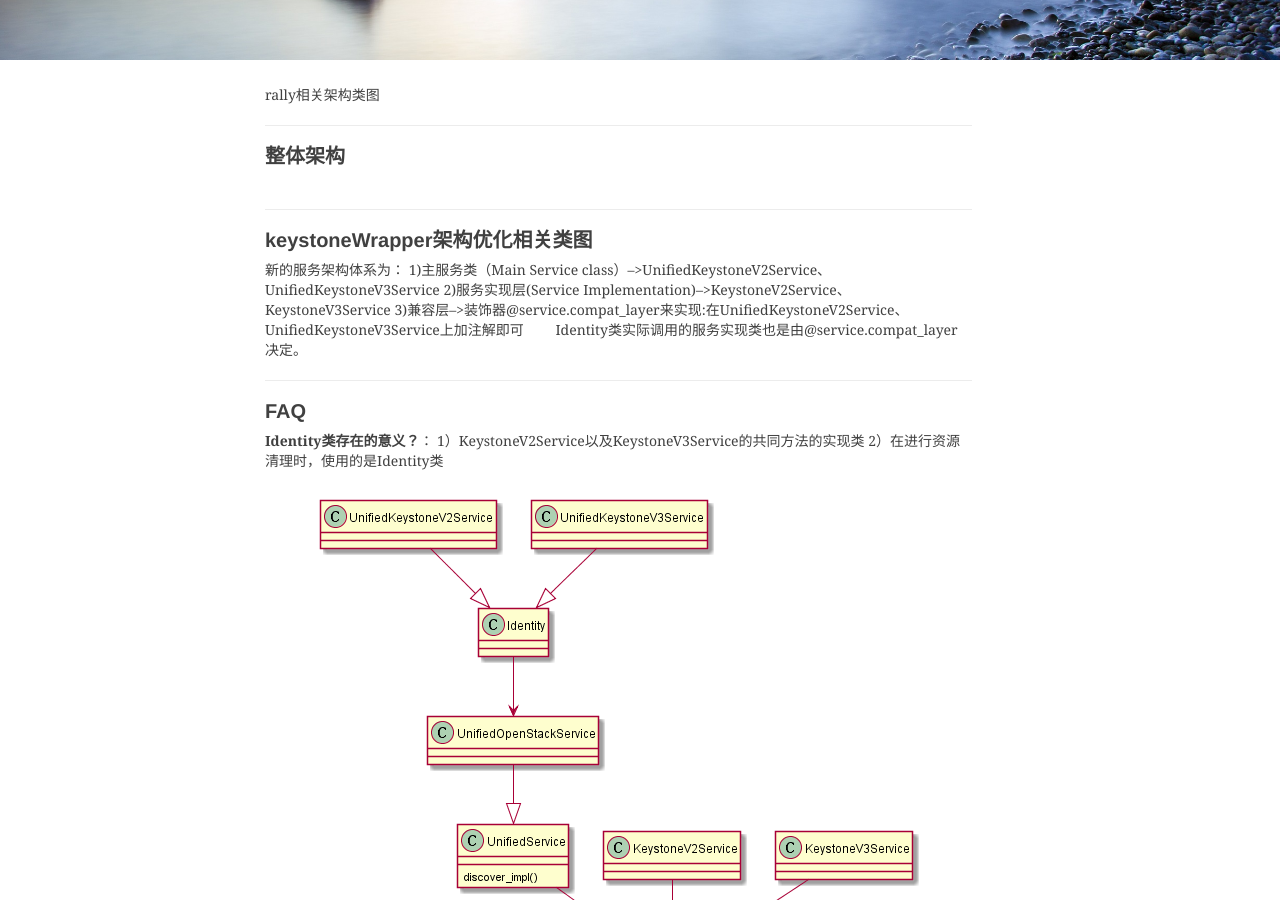
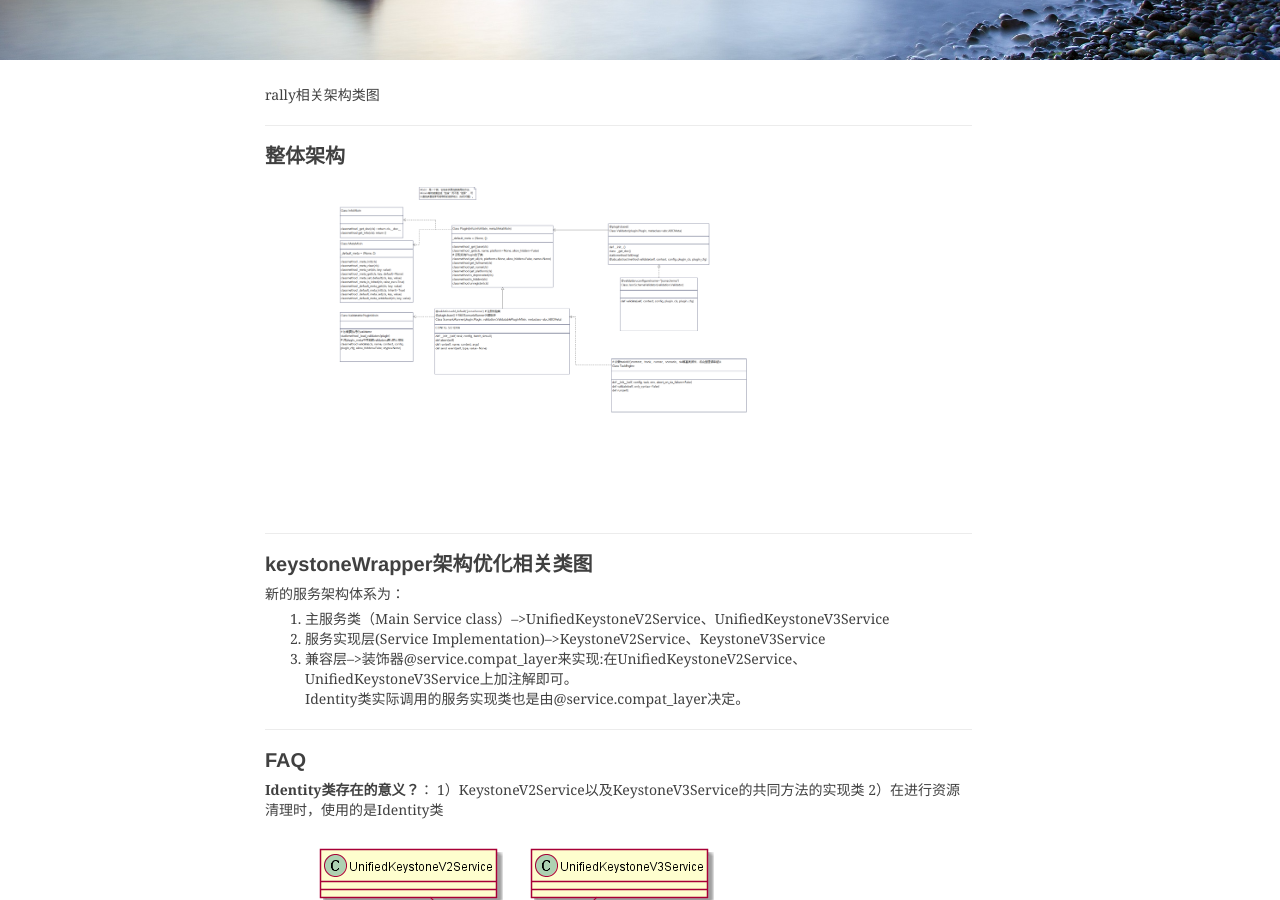
Before and after one commit to shihai1991/shihai1991.github.io, a Jekyll site: the page built from _posts/2016-12-05-rally相关架构.md, in a window 1280 px wide and 900 px high, scrolled down 395 px. Built offline with Jekyll 4.4.1, drawn with Linux system fonts in a browser that asks for light colours; nearby versions of some CDN libraries; comment, search, counter and statistics services are not loaded; some of the changed lines change nothing that is shown.

Commit message:
Update 2016-12-05-rally相关架构.md

```diff
--- a/_posts/2016-12-05-rally相关架构.md
+++ b/_posts/2016-12-05-rally相关架构.md
@@ -13,14 +13,14 @@ rally相关架构类图
 <!--more-->
 
 ## 整体架构
-![]({{site.baseurl}}/img/2022/Q3/20221227rally整体架构图.png)
+![]({{site.baseurl}}/img/2022/Q4/20221227rally整体架构图.png)
 
 ## keystoneWrapper架构优化相关类图
 新的服务架构体系为：
-1)主服务类（Main Service class）-->UnifiedKeystoneV2Service、UnifiedKeystoneV3Service
-2)服务实现层(Service Implementation)-->KeystoneV2Service、KeystoneV3Service
-3)兼容层-->装饰器@service.compat_layer来实现:在UnifiedKeystoneV2Service、UnifiedKeystoneV3Service上加注解即可
-&emsp;&emsp;Identity类实际调用的服务实现类也是由@service.compat_layer决定。
+1. 主服务类（Main Service class）-->UnifiedKeystoneV2Service、UnifiedKeystoneV3Service
+2. 服务实现层(Service Implementation)-->KeystoneV2Service、KeystoneV3Service
+3. 兼容层-->装饰器@service.compat_layer来实现:在UnifiedKeystoneV2Service、UnifiedKeystoneV3Service上加注解即可。
+Identity类实际调用的服务实现类也是由@service.compat_layer决定。
 
 ## FAQ
 **Identity类存在的意义？**：
```
